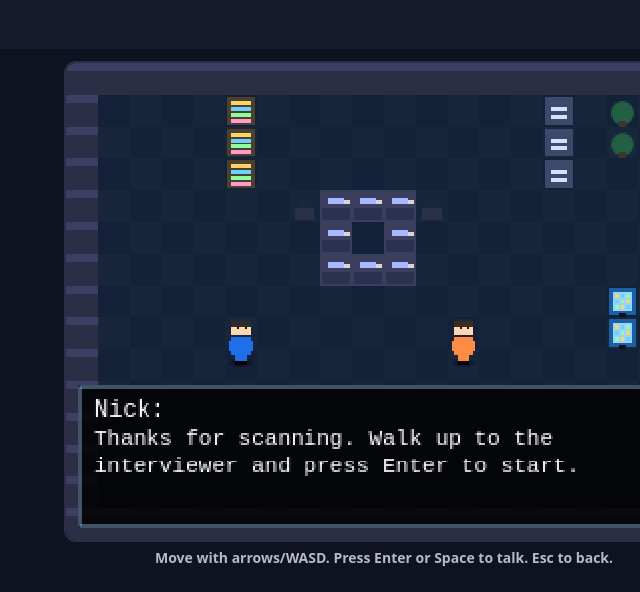
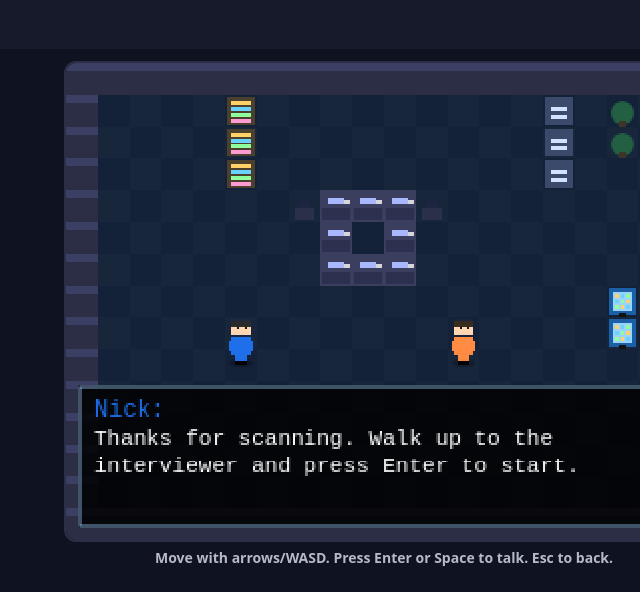
Before and after one commit to NickyJPG/interview-minigame, a plain HTML site: page index.html in a window 1280 px wide. Shown: the top 592 px of the page, 256-896 px from the left. Drawn offline with Linux system fonts and the light colour scheme.

Commit message:
Update index.html

```diff
--- a/index.html
+++ b/index.html
@@ -108,9 +108,9 @@ const QNA=[
  {id:'work', q:'Favourite campaigns?', a:"Dettol 'Spread Love, Not Germs'; Vodafone #FindGary; Heineken 'Celebrate Whatever You Call Us'."},
  {id:'style', q:'Work style?', a:'Clear guardrails, focused simplification and fast feedback. Protect thinking time and stop scope creep early.'},
  {id:'prod', q:'Production approach?', a:'Plan tight, flag risks early and keep stakeholders close. Shoots run smooth and edits land on time.'},
- {id:'fit', q:'Why hire you?', a:"I care about the work, the people and the impact — that’s what drives me."},
- {id:'life', q:'Outside of work?', a:"Guitar, gaming and art. I’m a Champion member at AGNSW. Currently replaying Baldur’s Gate 3."},
- {id:'contact', q:'How do we follow up?', a:'Use the buttons below — email, LinkedIn, or download my CV. Happy to share case studies and references.'}
+ {id:'fit', q:'Why hire you?', a:"I care about the work, the people and the impact. That is what drives me."},
+ {id:'life', q:'Outside of work?', a:"Guitar, gaming and art. I am a Champion member at AGNSW. Currently replaying Baldur’s Gate 3."},
+ {id:'contact', q:'How do we follow up?', a:'Use the buttons below. Email, LinkedIn, or download my CV. Happy to share case studies and references.'}
 ];
 
 /* ===== Canvas setup ===== */
@@ -157,7 +157,7 @@ const npc={x:12*T,y:8*T,dir:'left',blinkOn:false};
 
 function drawChibi(kind,x,y,dir,blinkOn,tick){
   const skin='#ffd7b3', hair= kind==='nick' ? '#2b2b2b' : '#3a2b1f';
-  const body= kind==='nick' ? '#1f6feb' : '#ff8c42';
+  const body= kind==='nick' ? '#1f6feb' : '#ff8c42'; // colours used for labels below
   const bob = 1+Math.sin(tick/300)*1.2;
   ctx.fillStyle='rgba(0,0,0,0.25)'; ctx.beginPath(); ctx.ellipse(x+8,y+23,6,2,0,0,Math.PI*2); ctx.fill();
   ctx.fillStyle=body; ctx.fillRect(x+3,y+10-bob,10,9);
@@ -180,9 +180,9 @@ function openMenu(){ mode='menu'; menuIndex=0; playSfx('menu'); }
 function closeMenu(){ mode='walk'; playSfx('back'); }
 function startQA(item){ dialog={pages:[{s:'Interviewer',t:item.q},{s:PROFILE.name,t:item.a}],p:0,i:0,done:false}; mode='dialog'; answered[item.id||item.q]=true; saveState(); playSfx('select'); }
 
-/* ===== Dialogue drawing with different font sizes ===== */
-const LABEL_FONT='12px monospace';   // unchanged
-const TEXT_FONT='11px monospace';    // slightly smaller to avoid clipping
+/* ===== Dialogue drawing with label colours and smaller body text ===== */
+const LABEL_FONT='12px monospace';
+const TEXT_FONT='11px monospace';
 
 function drawMenu(){
   const w=c.width-60,h=QNA.length*16+28,x=30,y=24;
@@ -200,14 +200,21 @@ function drawDialog(){
   ctx.strokeStyle='#7aa0c8'; ctx.strokeRect(x+1,y+1,w-2,h-2);
   const pg=dialog.pages[dialog.p];
 
-  // Speaker label
-  ctx.fillStyle='#fff';
+  // Speaker label colour selection
+  let labelColor = '#ffffff';
+  if (pg.s === 'Interviewer') labelColor = '#ff8c42';                 // interviewer orange
+  if (pg.s === PROFILE.name || pg.s === 'Nick' || pg.s === 'Nick John') labelColor = '#1f6feb'; // Nick blue
+
+  // Label
   ctx.font = LABEL_FONT;
+  ctx.fillStyle = labelColor;
   ctx.fillText(pg.s+':', x+8, y+16);
 
-  // Spoken text (slightly smaller)
+  // Body text
   ctx.font = TEXT_FONT;
+  ctx.fillStyle = '#ffffff';
   wrapText(pg.t.slice(0,dialog.i), x+8, y+30, w-16, 14);
+
   if(dialog.done){ const t=Date.now()>>7; if(t%2) ctx.fillText('▶', x+w-22, y+h-10); }
 }
 
@@ -316,7 +323,7 @@ function update(dt){
       keys['Enter']=keys[' ']=false;
     }
 
-    // Back from any dialog (including intro) returns to walking, not the menu
+    // Back from any dialog (including intro) returns to walking
     if(keys['Escape']||keys['x']||keys['Backspace']){
       dialog=null; mode='walk'; justClosedDialog=true;
       keys['Escape']=keys['x']=keys['Backspace']=false;
```
